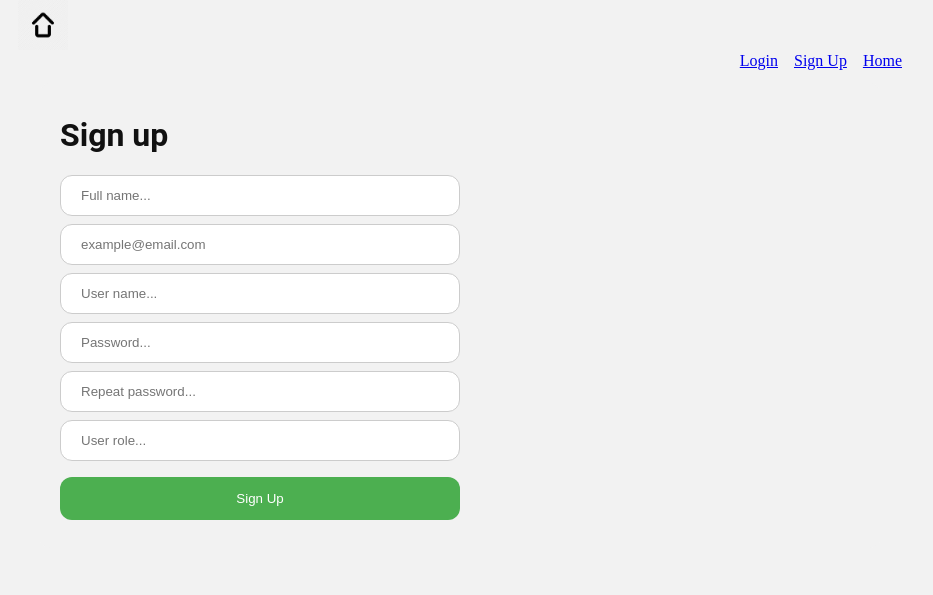
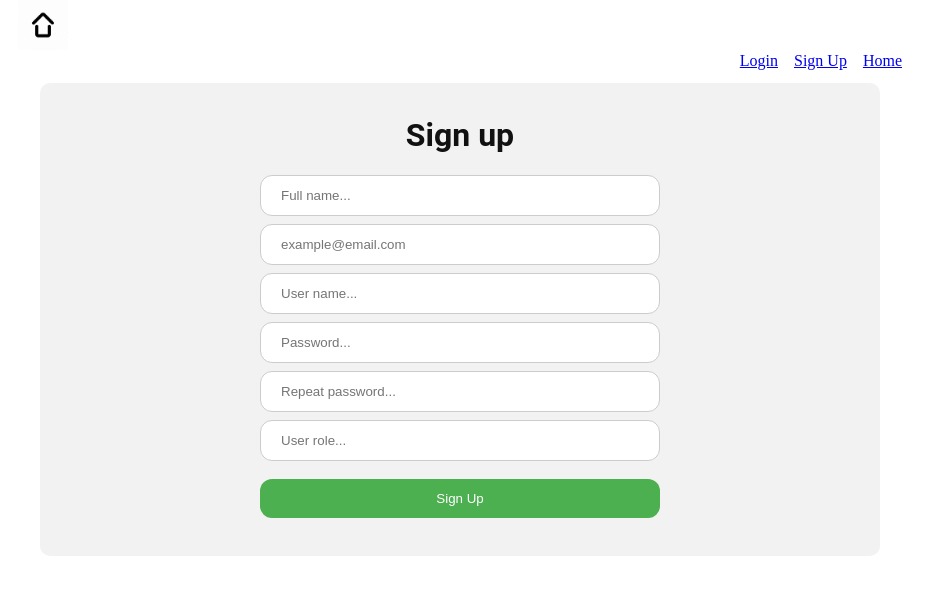
Before and after one commit to meslem-toufik-abdelrezak/3ish_haa, a PHP site: page /signup.php in a window 1280 px wide. Shown: the top 595 px of the page, without its empty margins (180-1113 px from the left). Run offline with PHP 8.4, Linux system fonts and the light colour scheme.

Commit message:
change body background-color to white and align inputs to center of form with background-color f2f2f2

```diff
--- a/css/style.css
+++ b/css/style.css
@@ -1,6 +1,6 @@
 /* 12:25 */
 body{
-    background-color: #f2f2f2;
+    background-color: white;
 }
 
 .wrapper {
@@ -24,7 +24,7 @@ h2 {
     font-weight: 600;
     font-size: 32px;
     padding: 20px 0;
-    /* text-align: center; */
+    text-align: center;
 }
 
 ul {
@@ -47,7 +47,7 @@ ul {
    {
     width: 50%;
     padding: 12px 20px;
-    margin: 8px 0px ;
+    margin: 8px auto ;
     display: block;
     border: 1px solid #ccc;
     border-radius: 12px;
@@ -59,8 +59,9 @@ ul {
     width: 50%;
     background-color: #4CAF50;
     color: white;
-    padding: 14px 20px;
-    margin: 8px 0;
+    padding: 12px 20px;
+    margin: 18px auto;
+    display: block;
     border: none;
     border-radius: 12px;
     cursor: pointer;
@@ -75,5 +76,4 @@ ul {
     background-color: #f2f2f2;
     padding: 20px;
     margin: 30px;
-    position: center center;
   }
```
